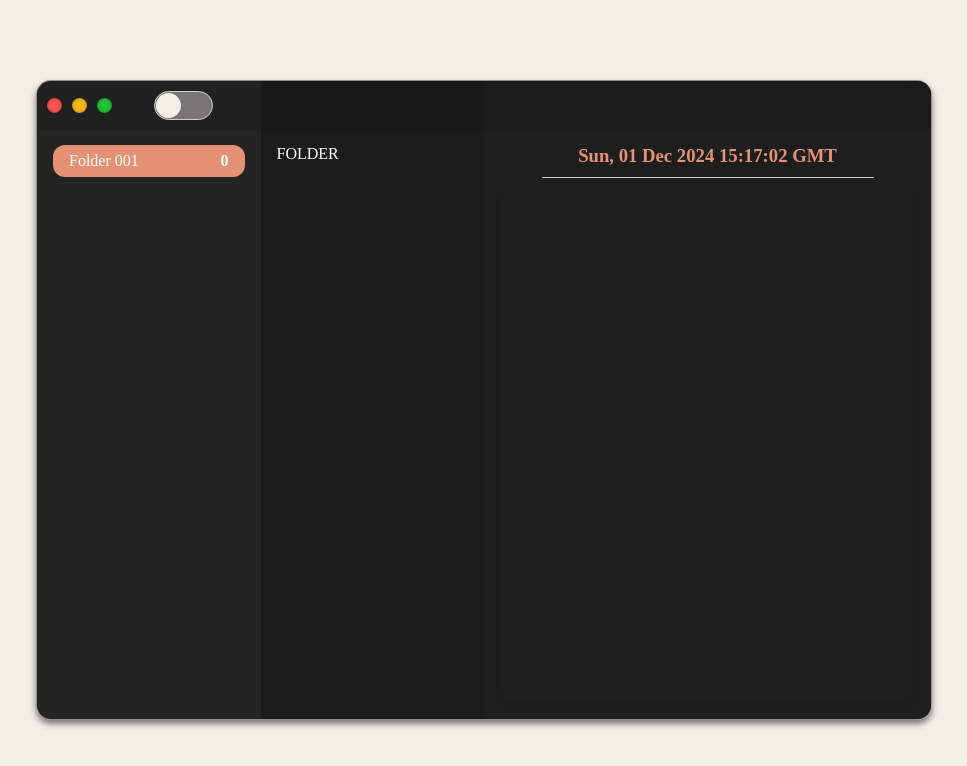
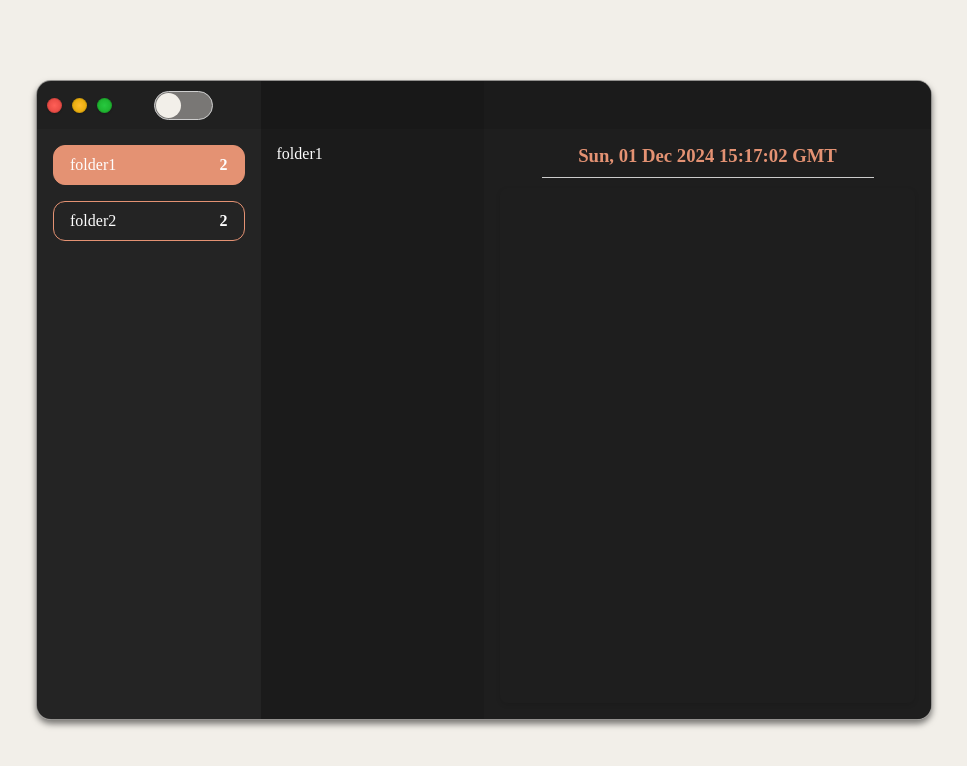
Before and after one commit to ggorcl/notes, a React (Create React App) app: page / in a window 1280 px wide. Shown: the top 766 px of the page, without its empty margins (156-1123 px from the left). Built offline with nearby package versions, Linux system fonts and the light colour scheme.

Commit message:
dummy data + selected folder

```diff
--- a/src/components/Folder.js
+++ b/src/components/Folder.js
@@ -1,7 +1,10 @@
+import { useSelector } from "react-redux"
+
 export function Folder(){
+    const selectedFolder = useSelector((state) => state.selectedFolder)
     return (
         <div>
-        FOLDER
+            {selectedFolder}
         </div>
     )
 }
--- a/src/components/FolderItem.js
+++ b/src/components/FolderItem.js
@@ -1,9 +1,15 @@
-import { useSelector } from 'react-redux';
+import { useDispatch, useSelector } from 'react-redux';
+import { setSelectedFolder } from '../redux/selectedFolderSlice';
 export function FolderItem({ folderName, itemCount }) {
   const primaryColor = useSelector((state) => state.primaryColor);
+  const selectedFolder = useSelector((state) => state.selectedFolder);
+  const dispatch = useDispatch();
 
   return (
-    <div className="folder-item" style={{backgroundColor: `${primaryColor}`}}>
+    <div className="folder-item" style={{border: `1px solid ${primaryColor}`, backgroundColor: selectedFolder===folderName ? primaryColor : ''}}
+    onClick={() => {
+      dispatch(setSelectedFolder(folderName))
+    }}>
       <span>{folderName}</span>
       <span>
         <strong>{itemCount}</strong>
--- a/src/components/Folders.js
+++ b/src/components/Folders.js
@@ -1,9 +1,14 @@
 import { FolderItem } from "./FolderItem";
+import {  useSelector } from "react-redux";
 
-export function Folders(){
-    return (
-        <div>
-            <FolderItem folderName={"Folder 001"} itemCount={0}/>
-        </div>
-    )
+export function Folders() {
+  const dataSlice = useSelector((state) => state.dataSlice);
+
+  return (
+    <div>
+    {dataSlice && Object.keys(dataSlice).map((foldername, index) => {
+        return <FolderItem key={`folder-item-00${index}`} folderName={foldername} itemCount={dataSlice[foldername].length}/>
+    })}
+    </div>
+  );
 }
--- a/src/index.css
+++ b/src/index.css
@@ -5,7 +5,7 @@
 }
 
 :root{
-  --toggle-time: 0.4s;
+  --animation-time: 0.4s;
 }
 
 #root{
@@ -110,7 +110,7 @@
   position: absolute;
   top: 1px;
   left: 1px;
-  transition: transform var(--toggle-time);
+  transition: transform var(--animation-time);
 }
 
 /* When the toggle is ON, move the indicator to the right */
@@ -126,7 +126,7 @@
 .section{
   width: 100%;
   height: 100%;
-  transition: all var(--toggle-time) ease;
+  transition: all var(--animation-time) ease;
   color: #fefefe;
   padding-top: 48px;
 }
@@ -164,6 +164,15 @@
   display: flex;
   justify-content: space-between;
   align-items: center;
+  padding: 1em;
+  margin-bottom: 1em;
+  height: 2.5em;
+  transition: all var(--animation-time) ease;
+  cursor: pointer;
+}
+
+.folder-item:hover {
+  background-color: var(--primary-color); /* Change background color on hover */
 }
 
 .note{
--- /dev/null
+++ b/src/redux/dataSlice.js
@@ -0,0 +1,15 @@
+import { createSlice } from '@reduxjs/toolkit';
+
+const dataSlice = createSlice({
+  name: 'dataSlice',
+  initialState: {
+    folder1: [{time: "current time", title: "page title", content: "abcdsdfsdf"}, {time: "current time 2", title: "page title 2", content: "abdfg"}],
+    folder2: [{time: "current time", title: "page title", content: "abcdsdfsdf"}, {time: "current time 2", title: "page title 2", content: "abdfg"}],
+    },
+  reducers: {
+    setDataSlice: (state, action) => action.payload,
+  },
+});
+
+export const { setDataSlice } = dataSlice.actions;
+export default dataSlice.reducer;
--- /dev/null
+++ b/src/redux/selectedFolderSlice.js
@@ -0,0 +1,13 @@
+import { createSlice } from '@reduxjs/toolkit';
+const selectedFolderSlice = createSlice({
+  name: 'selectedFolder',
+  initialState: 'folder1',
+  reducers: {
+    setSelectedFolder: (state, action) => {
+      return action.payload;
+    },
+  },
+});
+
+export const { setSelectedFolder } = selectedFolderSlice.actions;
+export default selectedFolderSlice.reducer;
--- a/src/redux/store.js
+++ b/src/redux/store.js
@@ -1,9 +1,14 @@
 import { configureStore } from '@reduxjs/toolkit';
-import primaryColorReducer from './primaryColorSlice';
+import primaryColorReducer from './primaryColorSlice.js';
+import dataSliceReducer from './dataSlice.js'
+import selectedFolderReducer from './selectedFolderSlice.js';
+
 
 const store = configureStore({
   reducer: {
     primaryColor: primaryColorReducer,
+    dataSlice: dataSliceReducer,
+    selectedFolder: selectedFolderReducer,
   },
 });
 
```
